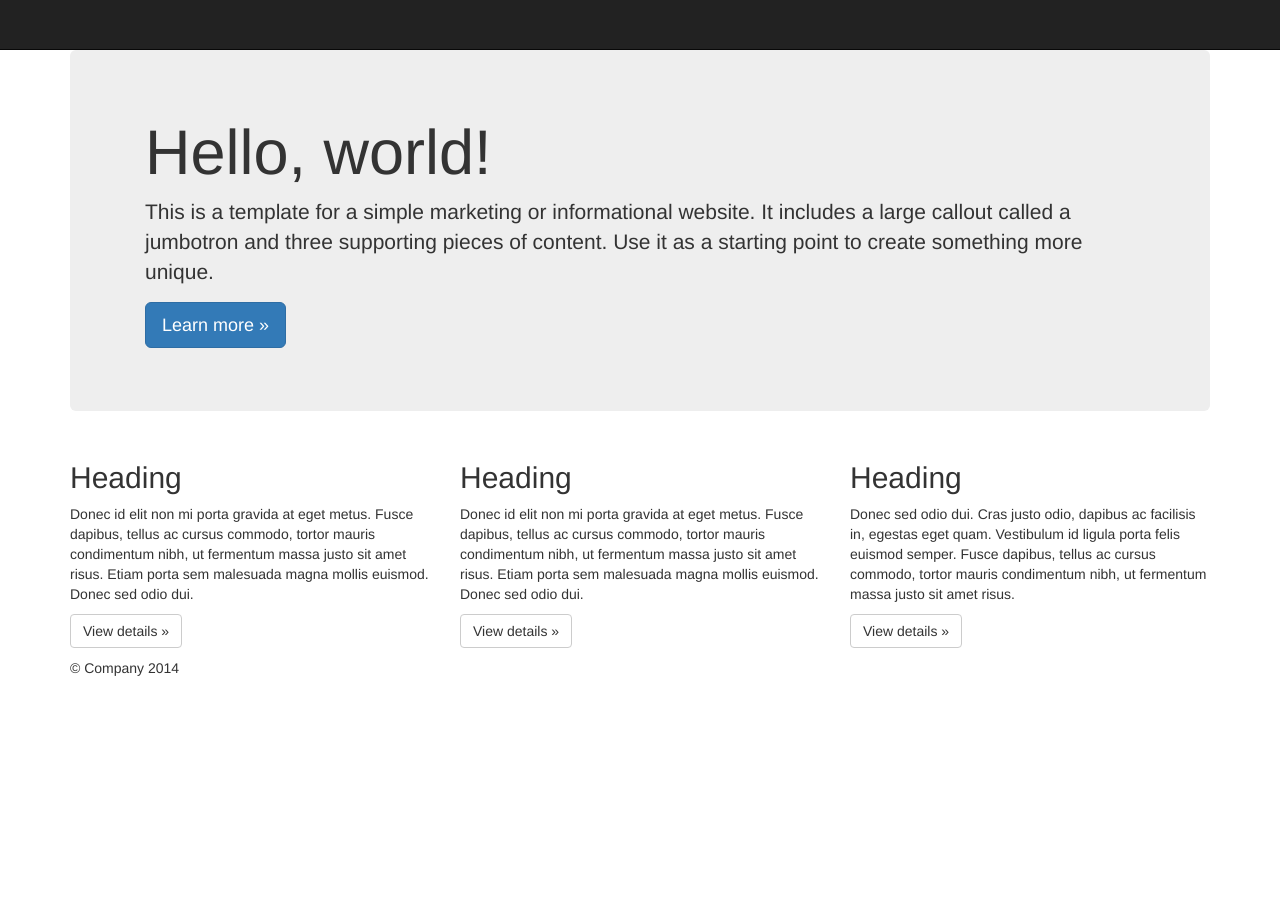
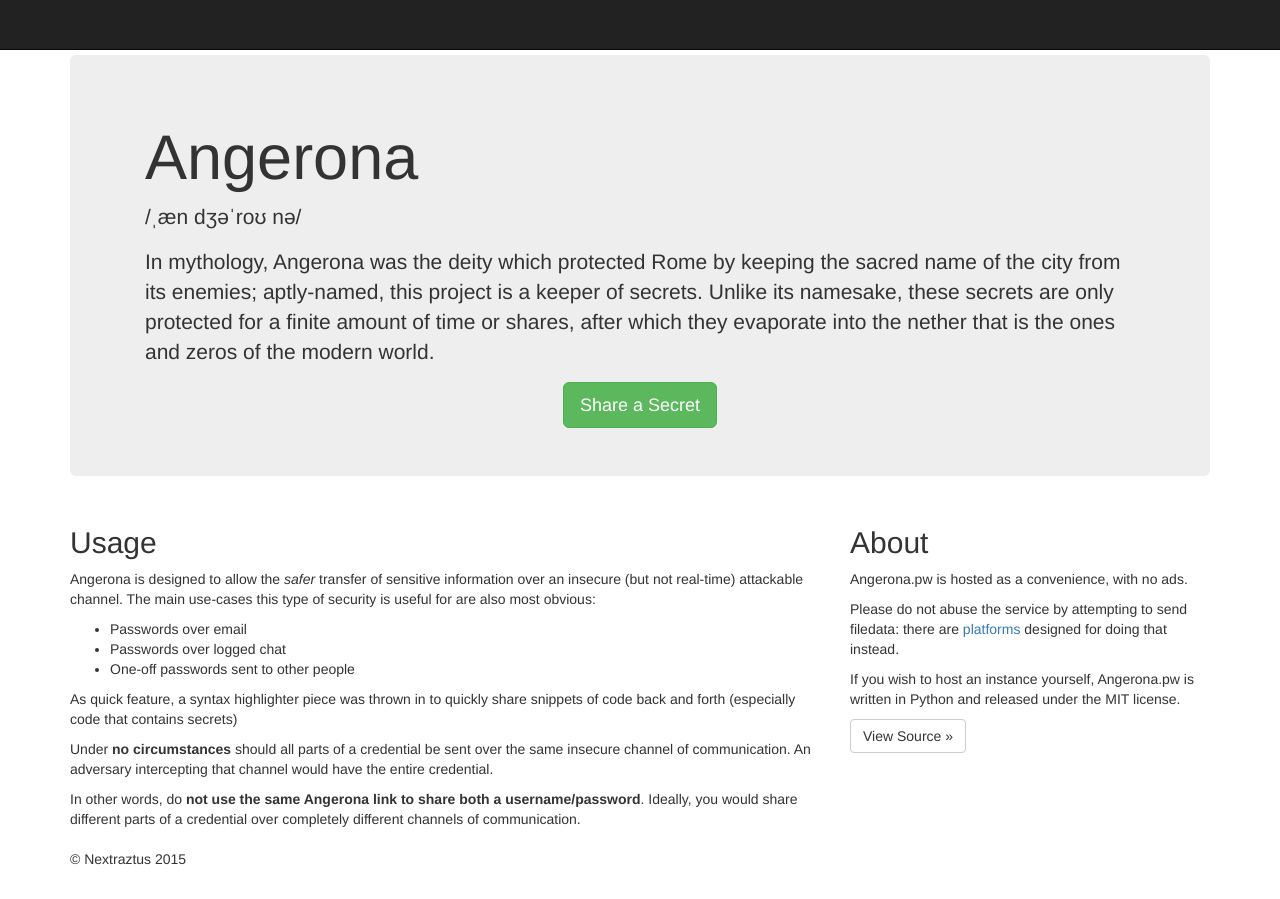
Before and after one commit to selfcommit/angerona2, a Python web app: template angerona2/templates/home.mako in a window 1280 px wide. Before the commit the page ends 676 px from the top, so only its background shows below. Run offline with Mako, Linux system fonts and the light colour scheme; the template is opened without the code that fills it, so the values that code supplies are empty; some libraries are stand-ins or nearby versions.

Commit message:
start actually building this beast out

```diff
--- a/angerona2/static/css/styles.css
+++ b/angerona2/static/css/styles.css
@@ -1,5 +1,5 @@
 /* Move down content because we have a fixed navbar that is 50px tall */
 body {
-    padding-top: 50px;
+    padding-top: 55px;
     padding-bottom: 20px;
 }
--- a/angerona2/templates/base.mako
+++ b/angerona2/templates/base.mako
@@ -22,13 +22,12 @@
 
     <!-- / AddedCSS / -->
     <%block name="AddedCSS"/>
-
 </head>
 <body>
 
     <nav class="navbar navbar-inverse navbar-fixed-top">
         <div class="container">
-            <ul class="nav nav-pills">
+            <ul class="nav navbar-nav">
 
 % for item in vc.navmenu:
 <%
@@ -50,8 +49,9 @@
 	</div>
 
 	<footer>
+		<p></p>
         <div class="container">
-            <p>&copy; Company 2014</p>
+            <p>&copy; Nextraztus 2015</p>
         </div>
     </footer>
 
--- a/angerona2/templates/home.mako
+++ b/angerona2/templates/home.mako
@@ -1,31 +1,59 @@
 <%inherit file="angerona2:templates/base.mako" />
 <%block name="BlockContent">
 
-    <!-- Main jumbotron for a primary marketing message or call to action -->
     <div class="jumbotron">
         <div class="container">
-            <h1>Hello, world!</h1>
-            <p>This is a template for a simple marketing or informational website. It includes a large callout called a jumbotron and three supporting pieces of content. Use it as a starting point to create something more unique.</p>
-            <p><a class="btn btn-primary btn-lg" href="#" role="button">Learn more &raquo;</a></p>
+            <h1>Angerona</h1>
+            <p>/ˌæn dʒəˈroʊ nə/</p>
+            <p>In mythology, Angerona was the deity which protected Rome by
+            keeping the sacred name of the city from its enemies; aptly-named,
+            this project is a keeper of secrets. Unlike its namesake, these
+            secrets are only protected for a finite amount of time or shares,
+            after which they evaporate into the nether that is the ones and
+            zeros of the modern world.</p>
+
+            <div class="text-center">
+                <a class="btn btn-success btn-lg" href="#" role="button">Share a Secret</a>
+            </div>
         </div>
     </div>
 
-    <!-- Example row of columns -->
     <div class="row">
-        <div class="col-md-4">
-            <h2>Heading</h2>
-            <p>Donec id elit non mi porta gravida at eget metus. Fusce dapibus, tellus ac cursus commodo, tortor mauris condimentum nibh, ut fermentum massa justo sit amet risus. Etiam porta sem malesuada magna mollis euismod. Donec sed odio dui. </p>
-            <p><a class="btn btn-default" href="#" role="button">View details &raquo;</a></p>
+        <div class="col-md-8">
+            <h2>Usage</h2>
+            <p>Angerona is designed to allow the <em>safer</em> transfer of sensitive
+            information over an insecure (but not real-time) attackable channel.
+            The main use-cases this type of security is useful for are also most
+            obvious:</p>
+
+            <ul>
+                <li>Passwords over email</li>
+                <li>Passwords over logged chat</li>
+                <li>One-off passwords sent to other people</li>
+            </ul>
+
+            <p>As quick feature, a syntax highlighter piece was thrown in to quickly
+            share snippets of code back and forth (especially code that contains
+            secrets)</p>
+
+            <p>Under <strong>no circumstances</strong> should all parts of a
+            credential be sent over the same insecure channel of communication.
+            An adversary intercepting that channel would have the entire
+            credential.</p>
+
+            <p>In other words, do <strong>not use the same Angerona link to share
+            both a username/password</strong>. Ideally, you would share different
+            parts of a credential over completely different channels of communication.</p>
         </div>
         <div class="col-md-4">
-            <h2>Heading</h2>
-            <p>Donec id elit non mi porta gravida at eget metus. Fusce dapibus, tellus ac cursus commodo, tortor mauris condimentum nibh, ut fermentum massa justo sit amet risus. Etiam porta sem malesuada magna mollis euismod. Donec sed odio dui. </p>
-            <p><a class="btn btn-default" href="#" role="button">View details &raquo;</a></p>
-        </div>
-        <div class="col-md-4">
-            <h2>Heading</h2>
-            <p>Donec sed odio dui. Cras justo odio, dapibus ac facilisis in, egestas eget quam. Vestibulum id ligula porta felis euismod semper. Fusce dapibus, tellus ac cursus commodo, tortor mauris condimentum nibh, ut fermentum massa justo sit amet risus.</p>
-            <p><a class="btn btn-default" href="#" role="button">View details &raquo;</a></p>
+            <h2>About</h2>
+            <p>Angerona.pw is hosted as a convenience, with no ads.</p>
+            <p>Please do not abuse the service by attempting to send filedata:
+            there are <a href="https://www.google.com/#q=temporary+file+storage+service">
+            platforms</a> designed for doing that instead.</p>
+            <p>If you wish to host an instance yourself, Angerona.pw is written in Python
+            and released under the MIT license.</p>
+            <p><a class="btn btn-default" href="https://github.com/nextraztus/angerona2" role="button">View Source »</a></p>
         </div>
     </div>
 
--- a/setup.py
+++ b/setup.py
@@ -17,6 +17,7 @@ requires = [
     'transaction',
     'zope.sqlalchemy',
     'waitress',
+    'pycrypto',
     ]
 
 setup(name='angerona2',
```
Also changed, not shown: angerona2/__init__.py (+12 -3 lines), angerona2/models.py (deleted, +0 -27 lines), angerona2/models/secret.py (added, +106 -0 lines), angerona2/scripts/initializedb.py (+4 -3 lines), angerona2/views/home.py (added, +34 -0 lines), angerona2.sqlite (added), angerona2/models/__init__.py (added), angerona2/templates/__init__.py (added), angerona2/views/__init__.py (added).
